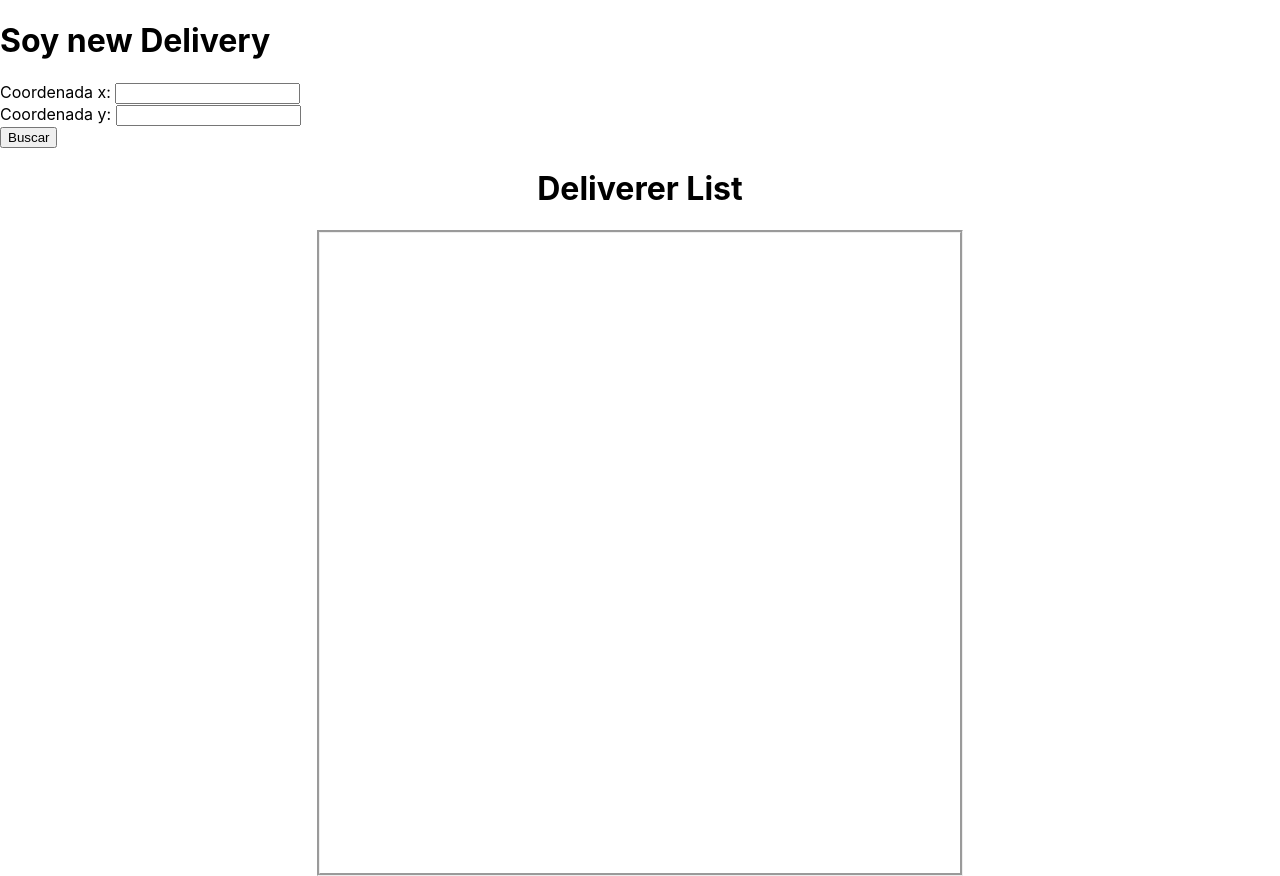
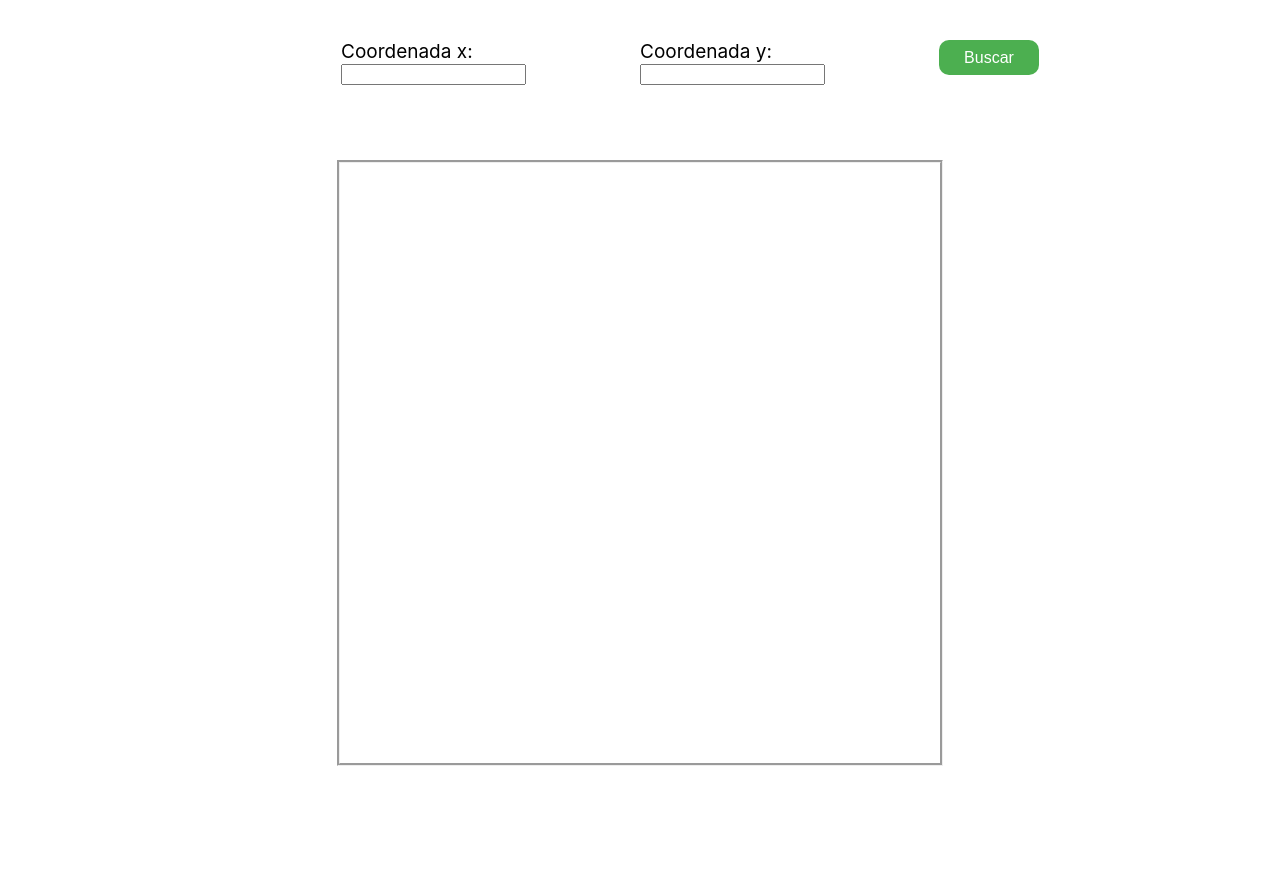
Before and after one commit to amsuarezp18/react_api, a React (Create React App) app: page /new_delivery in a window 1280 px wide. After the commit the page ends 806 px from the top, so only its background shows below. Built offline with nearby package versions, Linux system fonts and the light colour scheme; no server answers.

Commit message:
done front

```diff
--- a/src/components/Delivery.js
+++ b/src/components/Delivery.js
@@ -17,16 +17,25 @@ class Delivery extends Component {
     return (
       <div>
         <center>
-          <h1>List de entregas</h1>
+          <h1>Entregas</h1>
+          {this.state.delivery.map((delivererT) => (
+            <div class="card">
+              <div class="additional">
+                <div class="user-card">
+                  <p class="text">ID Domiciliario</p>
+                  <p class="number">{delivererT.deliverer - 100}</p>
+                </div>
+              </div>
+              <div class="general">
+                <p class="text">
+                  <strong>Punto destino</strong>
+                </p>
+                <p>Coordenada x: {delivererT.x_delivery}</p>
+                <p> Coordenada y: {delivererT.y_delivery}</p>
+              </div>
+            </div>
+          ))}
         </center>
-        {this.state.delivery.map((delivererT) => (
-          <div>
-            <div>
-              <p>{delivererT.x_delivery}</p>
-              <p>{delivererT.y_delivery}</p>
-            </div>
-          </div>
-        ))}
       </div>
     );
   }
--- a/src/components/Form.js
+++ b/src/components/Form.js
@@ -66,8 +66,10 @@ class Form extends Component {
   render() {
     return (
       <form>
+        <div class="wrapper">
+          <div></div>
           <div>
-          <label>Coordenada x: </label>
+            <label class="text">Coordenada x: </label>
             <input
               type="text"
               value={this.state.coordx}
@@ -75,17 +77,24 @@ class Form extends Component {
             />
           </div>
           <div>
-          <label>Coordenada y: </label>
+            <label class="text">Coordenada y: </label>
             <input
               type="text"
               value={this.state.coordy}
               onChange={this.handleComponentYChange}
             />
           </div>
-        <button type="button" onClick={() => this.handleSubmit()}>
+          <div>
+            <button
+              class="box"
+              type="button"
+              onClick={() => this.handleSubmit()}
+            >
               Buscar
             </button>
-        <p id="demo"></p>
+          </div>
+        </div>
+        <p class="show" id="demo"></p>
       </form>
     );
   }
--- a/src/components/deliverer.js
+++ b/src/components/deliverer.js
@@ -34,24 +34,19 @@ class Deliverer extends Component {
           ctx.fillText(
             obj.identifier,
             obj.x_deliverer * 6 + 4,
-            obj.y_deliverer * 6
+            obj.y_deliverer * 6 + 1
           );
 
           console.log(obj.identifier);
         }
       })
       .catch(console.log);
-
-    console.log("----------------------------------");
   }
 
   render() {
     return (
       <div>
         <Form></Form>
-        <center>
-          <h1>Deliverer List</h1>
-        </center>
         <canvas ref="canvas" id="plane" width={610} height={610} />
       </div>
     );
--- a/src/index.css
+++ b/src/index.css
@@ -7,11 +7,6 @@ body {
   -moz-osx-font-smoothing: grayscale;
 }
 
-code {
-  font-family: source-code-pro, Menlo, Monaco, Consolas, "Courier New",
-    monospace;
-}
-
 #plane {
   width: 50%;
   margin: 0 auto;
@@ -19,23 +14,96 @@ code {
   border-style: groove;
 }
 
-.dot {
-  height: 15px;
-  width: 15px;
-  background-color: #bbb;
-  border-radius: 50%;
-  display: inline-block;
+.card {
+  width: 580px;
+  height: 150px;
+  background-color: #ffffff;
+  background: linear-gradient(#ffffff, #ffffff);
+  box-shadow: 0 4px 16px 3px rgba(0, 0, 0, 0.4);
+  border-radius: 6px;
+  overflow: hidden;
+  position: relative;
+  margin: 1.5rem;
 }
 
-div.transbox {
-  margin: 30px;
-  background-color: #ffffff;
-  border: 1px solid black;
-  opacity: 0.6;
+.card .additional {
+  position: absolute;
+  width: 150px;
+  height: 100%;
+  background: linear-gradient(#eeeeee, #eeeeee);
+  transition: width 0.4s;
+  overflow: hidden;
+  z-index: 2;
 }
 
-div.transbox p {
-  margin: 5%;
+body {
+  margin: 40px;
+}
+
+.center {
+  position: absolute;
+  top: 50%;
+  left: 50%;
+  -webkit-transform: translate(-50%, -50%);
+}
+.card .additional .user-card {
+  width: 150px;
+  height: 100%;
+  position: relative;
+  float: left;
+}
+.card .additional .user-card .level {
+  top: 15%;
+  color: #fff;
+  text-transform: uppercase;
+  font-size: 1em;
   font-weight: bold;
-  color: #000000;
+  background: rgba(0, 0, 0, 0.15);
+  padding: 0.125rem 0.75rem;
+  border-radius: 100px;
+  white-space: nowrap;
 }
+.wrapper {
+  display: grid;
+  grid-template-columns: repeat(4, 1fr);
+  grid-gap: 0px;
+  margin: 4px 2px;
+  grid-auto-rows: minmax(100px, auto);
+}
+
+.box {
+  background-color: #4caf50; /* Green */
+  border: none;
+  color: white;
+  padding: 8px;
+  text-align: center;
+  text-decoration: none;
+  display: inline-block;
+  font-size: 16px;
+  margin: px 2px;
+  width: 100px;
+  height: 35px;
+  cursor: pointer;
+  border-radius: 10px;
+}
+
+.text {
+  font-size: 19px;
+}
+.show {
+  font-size: 20px;
+  text-align: center;
+}
+
+.card .general {
+  width: 400px;
+  height: 100%;
+  position: absolute;
+  left: 85px;
+  box-sizing: border-box;
+}
+
+.number {
+  margin-top: 2px;
+  font-size: 60px;
+}
--- a/src/pages/delivery.js
+++ b/src/pages/delivery.js
@@ -4,7 +4,6 @@ import Delivery from "../components/Delivery";
 const DeliveryPage = () => {
   return (
     <div>
-      <h1>Soy Delivery </h1>
       <Delivery></Delivery>
     </div>
   );
--- a/src/pages/home.js
+++ b/src/pages/home.js
@@ -4,8 +4,9 @@ import { Link } from "react-router-dom";
 const HomePage = () => {
   return (
     <div>
-      <h1>Soy home </h1>
+      <h1>¿Quién puede recoger el pedido? </h1>
       <Link to="/deliveries">Entregas</Link>
+
       <p> </p>
       <Link to="/new_delivery">Crear entrega</Link>
     </div>
--- a/src/pages/new_delivery.js
+++ b/src/pages/new_delivery.js
@@ -5,7 +5,6 @@ import Deliverer from "../components/Deliverer";
 const NewDeliveryPage = () => {
   return (
     <div>
-      <h1>Soy new Delivery </h1>
       <Deliverer></Deliverer>
     </div>
   );
```
Lines whose indentation alone changed are shown as unchanged.
